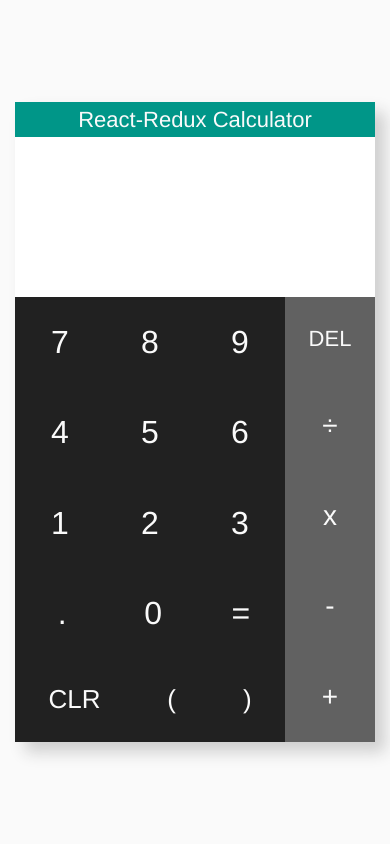
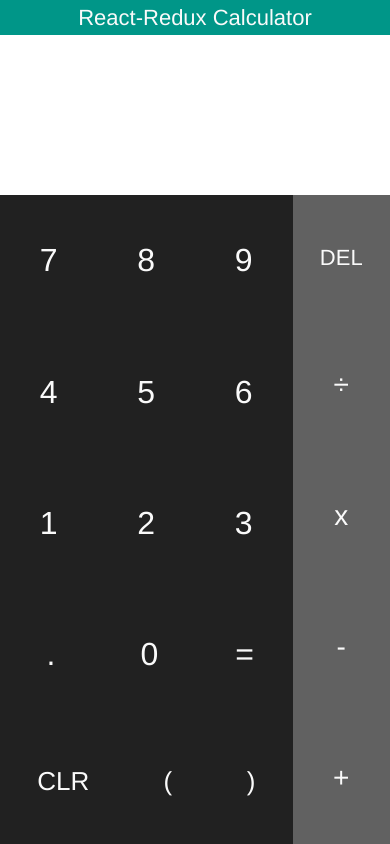
Before and after one commit to robwa10/react-calculator, a React (Create React App) app: page / in a window 390 px wide. Built offline with nearby package versions, Linux system fonts and the light colour scheme.

Commit message:
Change breakpoint size

```diff
--- a/src/styles/css/index.css
+++ b/src/styles/css/index.css
@@ -9,9 +9,9 @@ body {
 
 .container {
   width: 100%;
-  max-width: 360px;
+  max-width: 500px;
   height: 100vh;
-  max-height: 640px;
+  max-height: 900px;
   margin: auto;
   display: flex;
   flex-direction: column;
@@ -106,7 +106,7 @@ button:active {
   .operators-container button:nth-child(1) {
     font-size: 22px; }
 
-@media only screen and (min-width: 360px) {
+@media only screen and (min-width: 500px) {
   .container {
     box-shadow: 10px 10px 15px rgba(33, 33, 33, 0.2); } }
 
--- a/src/styles/scss/_container.scss
+++ b/src/styles/scss/_container.scss
@@ -1,8 +1,8 @@
 .container {
   width: 100%;
-  max-width: 360px;
+  max-width: 500px;
   height: 100vh;
-  max-height: 640px;
+  max-height: 900px;
   margin: auto;
   display: flex;
   flex-direction: column;
--- a/src/styles/scss/_media-queries.scss
+++ b/src/styles/scss/_media-queries.scss
@@ -1,4 +1,4 @@
-@media only screen and (min-width: 360px) {
+@media only screen and (min-width: 500px) {
   .container {
     box-shadow: 10px 10px 15px rgba(33,33,33, .2);
   }
```
